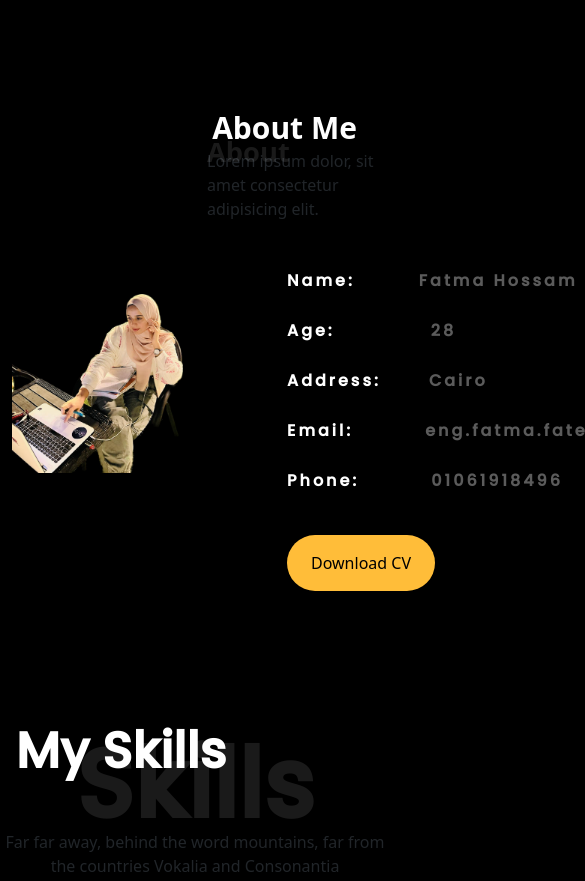
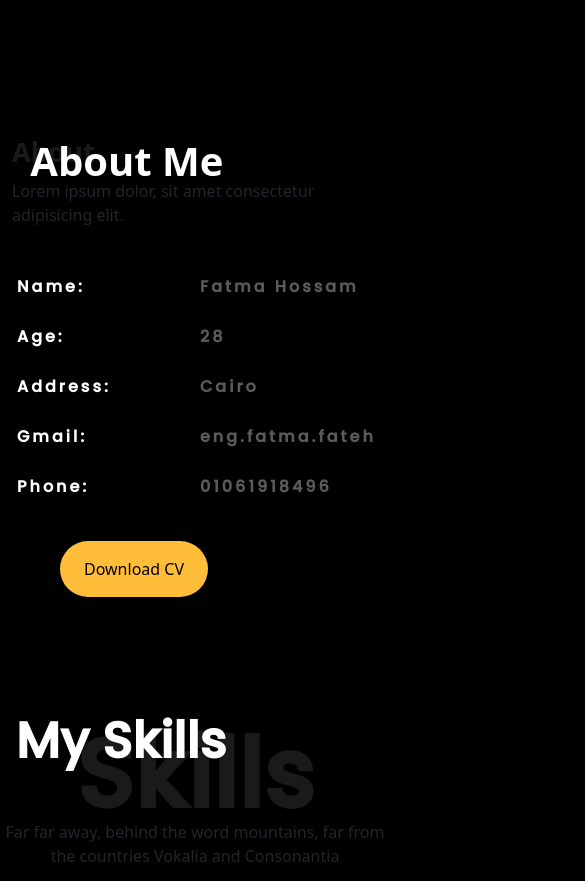
Before and after one commit to FatmaHossam5/portfolio, a website: page index.html in a window 390 px wide. Shown: the part 780-1661 px from the top of the page, 585 px wide, since content can reach past the window. Drawn offline with nearby package versions, Linux system fonts and the light colour scheme.

Commit message:
fix resposive at about section

```diff
--- a/Css/style.css
+++ b/Css/style.css
@@ -270,3 +270,59 @@ border-radius: 10px;
   font-family:Poppins ;
   font-size: 15px;
 }
+
+@media screen and (max-width: 600px) {
+
+  .about-img  {
+   display: none;
+  }
+  .word::before{
+    content: "About Me";
+    position: absolute;
+   top: 2%;
+  left: 5%;
+   color: #fff;
+   font-size: 40px;
+  }
+  .about-content p {
+    margin-top: 10px;
+  }
+  ul.about-info{
+width: 100%;
+padding: 0;
+margin: 0;
+
+}
+ul.about-info  span{
+  width: calc(100% - 130px);
+  margin-left: 5px;
+}
+}
+
+
+@media screen and (min-width: 768px) {
+
+  ul.about-info  span{
+    width: calc(100% - 130px);
+
+
+
+  }
+  ul.about-info{
+    width: 100%;
+    padding: 0;
+    margin: 0;
+
+    }
+    .word::before{
+      content: "About Me";
+      position: absolute;
+     top: 2%;
+    left: 5%;
+     color: #fff;
+     font-size: 40px;
+    }
+    .about-content p {
+      margin-top: 10px;
+    }
+}
--- a/index.html
+++ b/index.html
@@ -103,12 +103,12 @@
  <section id="about" class="about py-5 ">
   <div class="container-fluid bg-black  ">
     <div class="row d-flex  align-items-center  ">
-      <div class="col-6 ">
+      <div class="col-md-6 ">
         <div class="about-img  ">
           <img src="images/9.jpeg" class="w-100 " alt="person">
         </div>
         </div>
-        <div class="col-6 ">
+        <div class="col-md-6 ">
           <div class="about-content ">
 
               <div class="col-12 ">
@@ -116,13 +116,13 @@
                   <h1 class="word ">About</h1>
                   <p>Lorem ipsum dolor, sit amet consectetur adipisicing elit.</p>
 
-                    <ul class=" mt-4 d-inline-block" >
+                    <ul class=" mt-4 d-inline-block about-info" >
 
-                      <li class="d-flex py-2 "><span class="px-5 r-side">Name:</span> <span class="px-3 l-side">Fatma Hossam</span></li>
-                      <li class="d-flex  py-2"><span class="px-5 r-side">Age:</span> <span class="px-5 l-side">28</span></li>
-                      <li class="d-flex  py-2"><span class="px-5 r-side">Address:</span> <span class="l-side">Cairo</span></li>
-                      <li class="d-flex  py-2"> <span class="px-5 r-side">Email:</span> <span class="px-4 l-side">eng.fatma.fateh@gmail.com</span></li>
-                      <li class="d-flex  py-2"> <span class="px-5 r-side">Phone:</span> <span class="px-4 l-side ">01061918496</span></li>
+                      <li class="d-flex py-2 "><span class="px-lg-5 r-side">Name:</span> <span class="  px-lg-3 l-side">Fatma Hossam</span></li>
+                      <li class="d-flex  py-2"><span class="px-lg-5 r-side">Age:</span> <span class="px-lg-3 l-side">28</span></li>
+                      <li class="d-flex  py-2"><span class="px-lg-5 r-side">Address:</span> <span class=" px-lg-3 l-side">Cairo</span></li>
+                      <li class="d-flex  py-2"> <span class="px-lg-5 r-side">Gmail:</span> <span class="px-lg-3 l-side">eng.fatma.fateh</span></li>
+                      <li class="d-flex  py-2"> <span class="px-lg-5 r-side">Phone:</span> <span class="px-lg-3 l-side ">01061918496</span></li>
                       <div class="d-flex justify-content-start ms-5 py-4 ">
                         <a href="https://docs.google.com/document/d/1gPDM6GKLo0_3P_lPEjORQ0MZZBea40LsBCQmPMKygzU/edit" download="w3logo"></a>
                         <button class="hiring rounded-5 py-3 px-4 "onclick="downloadFile()">Download CV</button>
```
